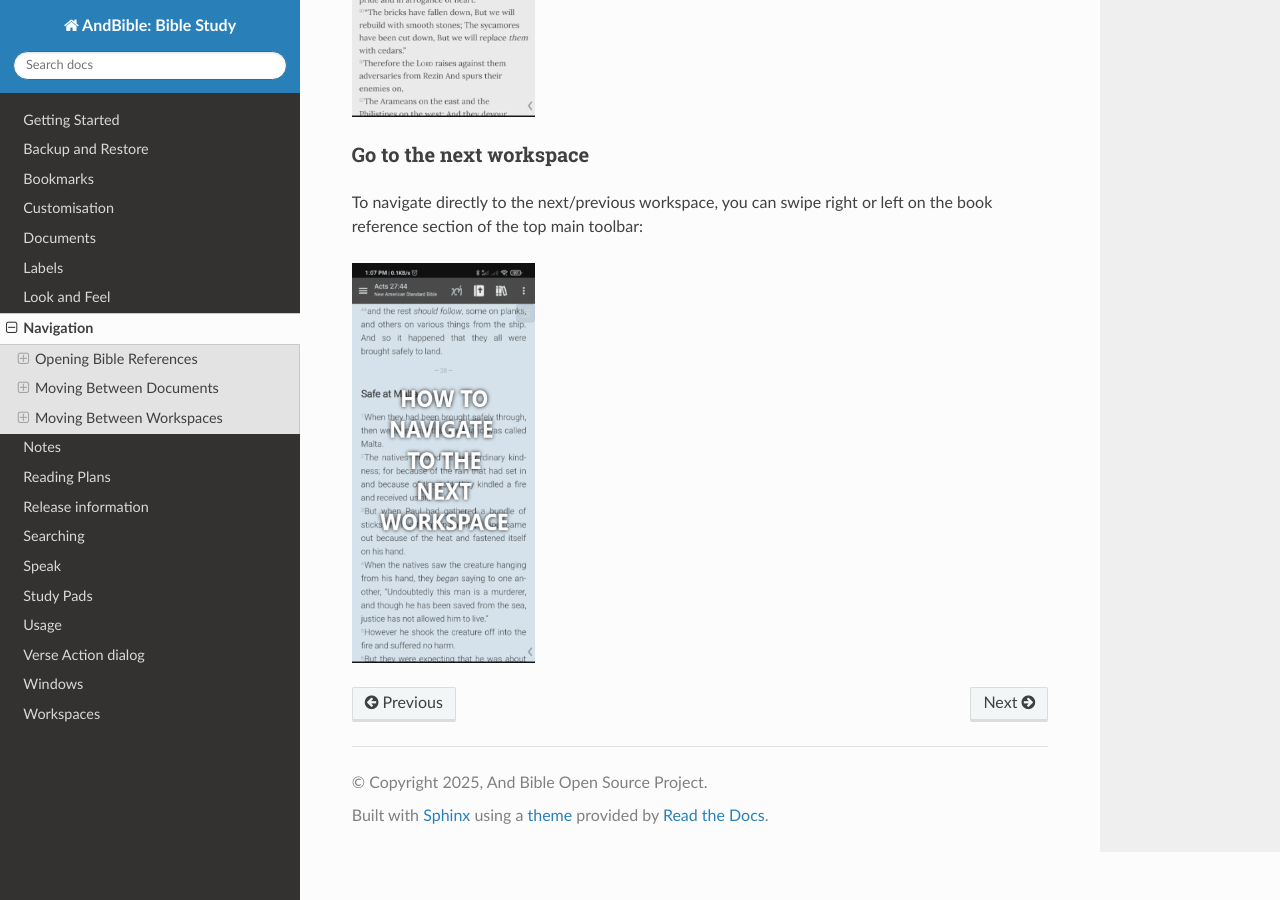
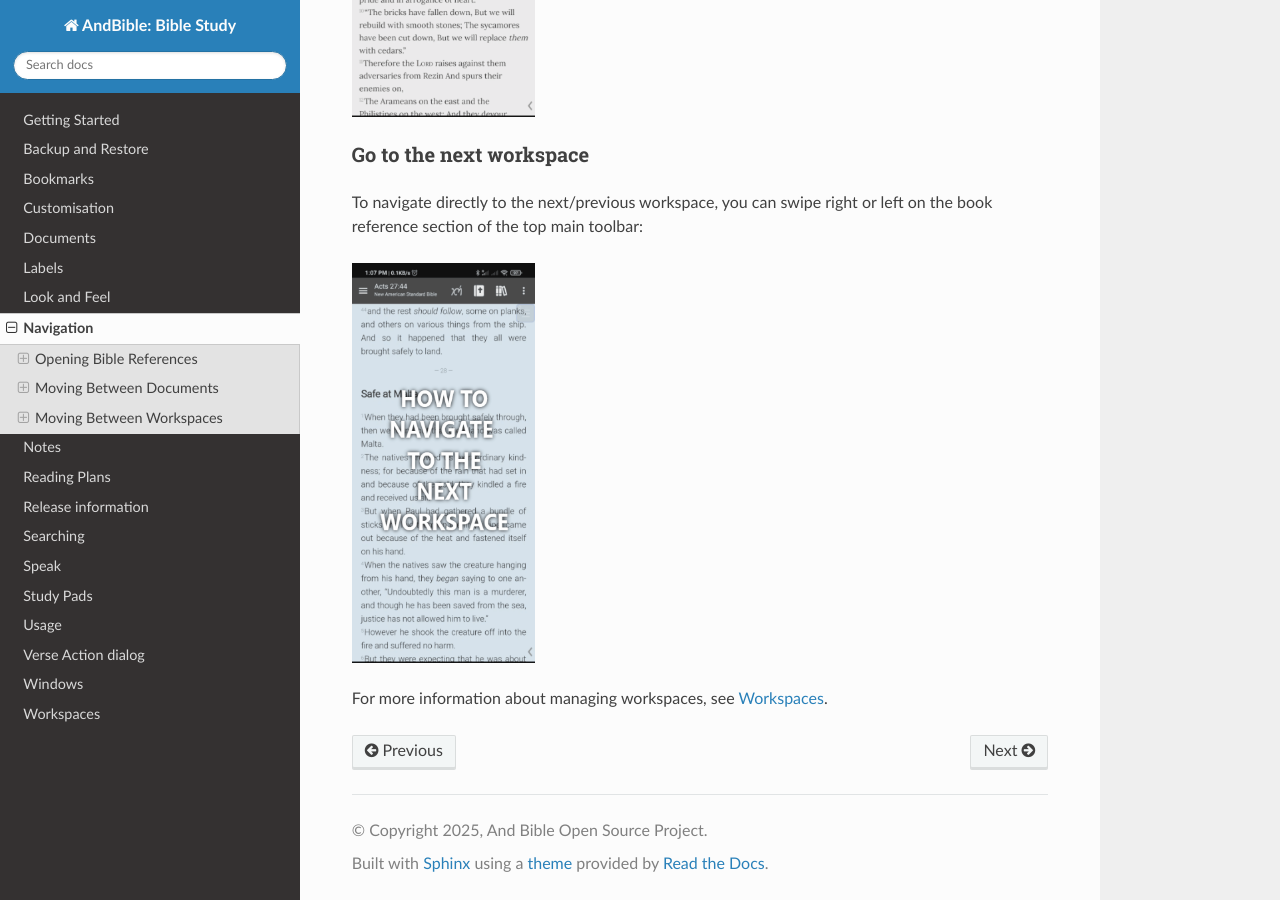
Before and after one commit to AndBible/docs, a Sphinx documentation site: the page built from docs/source/navigation.rst, in a window 1280 px wide and 900 px high, scrolled down 3557 px. Built offline with Sphinx 7.4.7 and the Read the Docs theme 3.1.0, drawn with Linux system fonts in a browser that asks for light colours; pages that are not in the unit, such as notebooks, are missing from menus.

Commit message:
Add link to workspaces

```diff
--- a/docs/source/navigation.rst
+++ b/docs/source/navigation.rst
@@ -128,3 +128,5 @@ on the book reference section of the top main toolbar:
 .. image:: /videos/workspace_move_to_next.gif
     :alt: Open the workspaces dialog
     :height: 400
+
+For more information about managing workspaces, see :doc:`Workspaces</workspaces>`.
```
